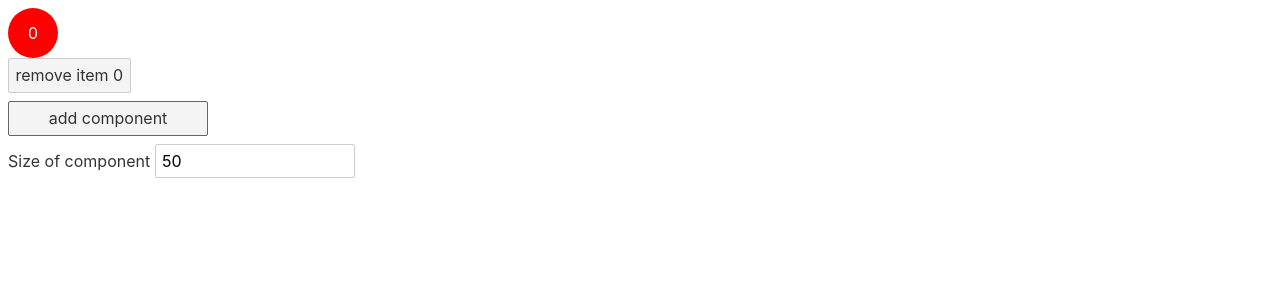
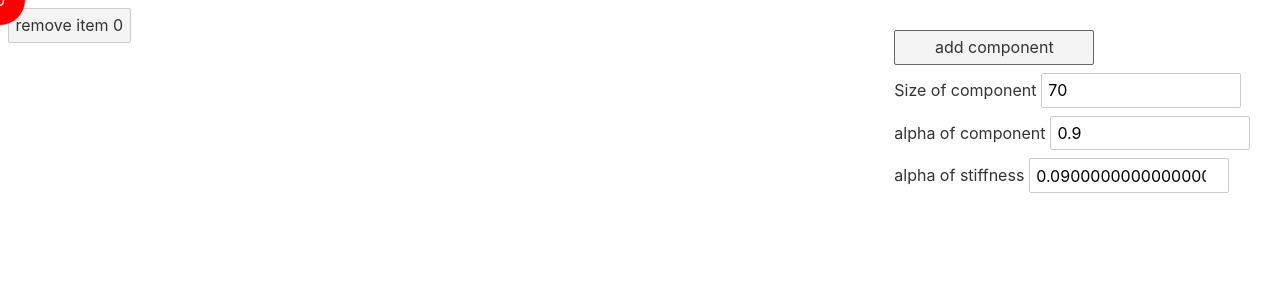
Before and after one commit to albnavarro/svelte-window-control, a Svelte app: page / in a window 1280 px wide. Both pictures are taken after a click on the button "add component". Shown: the top 300 px of the page. Built offline with nearby package versions, Linux system fonts and the light colour scheme.

Commit message:
add use animation for have only one request animation frame in app

```diff
--- a/src/App.svelte
+++ b/src/App.svelte
@@ -3,18 +3,25 @@
 
     let componentList = [];
     let size = 50;
-    let compId = 0
+    let opacity = 1;
+    let compId = 0;
+    let stiffness = .1;
 
     const handleAddComponent = () => {
         const newComponent = {
             'component': TestComp,
             'props': {
                 'size': size,
+                'opacity': opacity,
+                'stiffness': stiffness,
                 'id': compId
             }
         }
 
         compId ++
+        size = size + 20;
+        opacity = opacity - .1;
+        stiffness = stiffness - .01;
         componentList = [...componentList, ...[newComponent]];
     }
 
@@ -26,14 +33,13 @@
 
 
 <main>
-	<div class="nav">
+    {#each componentList as {component, props}, index}
+        <div class="istances">
+            <svelte:component this={component} {...props} on:remove-item="{ handleRemoveComponent }" />
+        </div>
+    {/each}
 
-        {#each componentList as {component, props}, index}
-            <div class="add">
-                <svelte:component this={component} {...props} on:remove-item="{ handleRemoveComponent }" />
-            </div>
-        {/each}
-
+    <div class="nav">
         <div class="add">
             <button type="button" class="add-btn" on:click="{() => handleAddComponent()}">
                 add component
@@ -45,7 +51,17 @@
             <input class="size-btn" type=number bind:value={size} min=10 max=200>
         </label>
 
+        <label>
+            alpha of component
+            <input class="size-btn" type=number bind:value={opacity} step='0.01' in=0 max=1>
+        </label>
+
+        <label>
+            alpha of stiffness
+            <input class="size-btn" type=number bind:value={stiffness} step='0.01' in=0 max=0.1>
+        </label>
     </div>
+
 </main>
 
 <style>
@@ -53,4 +69,10 @@
     .add-btn {
         width: 200px;
     }
+
+    .nav {
+        position: fixed;
+        top: 30px;
+        right: 30px;
+    }
 </style>
--- a/src/component/TestComp.svelte
+++ b/src/component/TestComp.svelte
@@ -2,36 +2,84 @@
     import { createEventDispatcher } from 'svelte'
     import { onMount } from 'svelte';
     import { onDestroy } from 'svelte';
+    import { afterUpdate } from 'svelte';
+    import { spring } from 'svelte/motion';
+    import { addframe } from '../store/useFrame.js'
 
+    // Create dispatch event
     const dispatch = createEventDispatcher()
 
+    // Props
     export let size = 50;
+    export let opacity = 1;
+    export let stiffness = .1
     export let id = 0;
+
+    // Get element withouse use bidirection bind and fire update Component
+    let element;
+    function Element (node) {
+        element = node;
+    }
+
+    // animation caluculator store
+    const coords = spring({ x: 0, y: 0 }, {
+        stiffness,
+        damping: 0.5
+    });
+
+    const handleCoords = (e) => {
+        coords.set({ x: e.clientX, y: e.clientY })
+    }
+
+    // React to store changes and request animation frame
+    const unsuscribe = coords.subscribe(({x,y}) => {
+        addframe(() => {
+            element.style.transform = `translate(${x}px, ${y}px)`;
+        });
+    })
+
+    // Update stle with prop
+    $: circleStyle = `height:${size}px;width:${size}px;opacity:${opacity};`
+    $: compStyle = `z-index:${50-id};`
 
     onMount(() => {
 		console.log(`comp ${id} mounted`);
 	});
 
+    afterUpdate(() => {
+		console.log('the component just updated');
+	});
+
     onDestroy(() => {
+        unsuscribe
         console.log('the component is being destroyed');
     })
 
 </script>
 
+<svelte:window on:mousemove="{ handleCoords }"/>
 
-<div class="test-component">
-    <div class="sqaure" style='height:{size}px;width:{size}px;'>
+<div class="test-component" use:Element style='{compStyle}'>
+    <div  class="circle" style='{circleStyle}'>
         {id}
     </div>
-    <button type="button" class="remove-btn" on:click={dispatch("remove-item", id)}>
-        remove item {id}
-    </button>
 </div>
+<button type="button" class="remove-btn" on:click={dispatch("remove-item", id)}>
+    remove item {id}
+</button>
 
 
 <style>
 
-.sqaure {
+.test-component {
+    position: relative;
+    position: fixed;
+    top: 0;
+    left: 0;
+    pointer-events: none;
+}
+
+.circle {
     width: 100px;
     height: 100px;
     background: red;
@@ -40,6 +88,10 @@
     justify-content: center;
     align-items: center;
     color: #fff;
+    position: absolute;
+    top: 50%;
+    left: 50%;
+    transform: translate(-50%, -50%);
 }
 
 </style>
--- /dev/null
+++ b/src/store/useFrame.js
@@ -0,0 +1,30 @@
+let inizialized = false;
+let callback = [];
+
+const render = () => {
+    if (callback.length === 0) {
+        inizialized = false;
+        return;
+    }
+
+    console.log('frame running');
+    callback.forEach((item, i) => {
+        item();
+    });
+
+    callback = [];
+
+    requestAnimationFrame(render);
+};
+
+const initFrame = () => {
+    if (inizialized === true) return;
+    inizialized = true;
+
+    requestAnimationFrame(render);
+};
+
+export const addframe = (fn) => {
+    callback.push(fn);
+    initFrame();
+};
```
Also changed, not shown: 1 other file (tests, documents, lock files or other folders).
